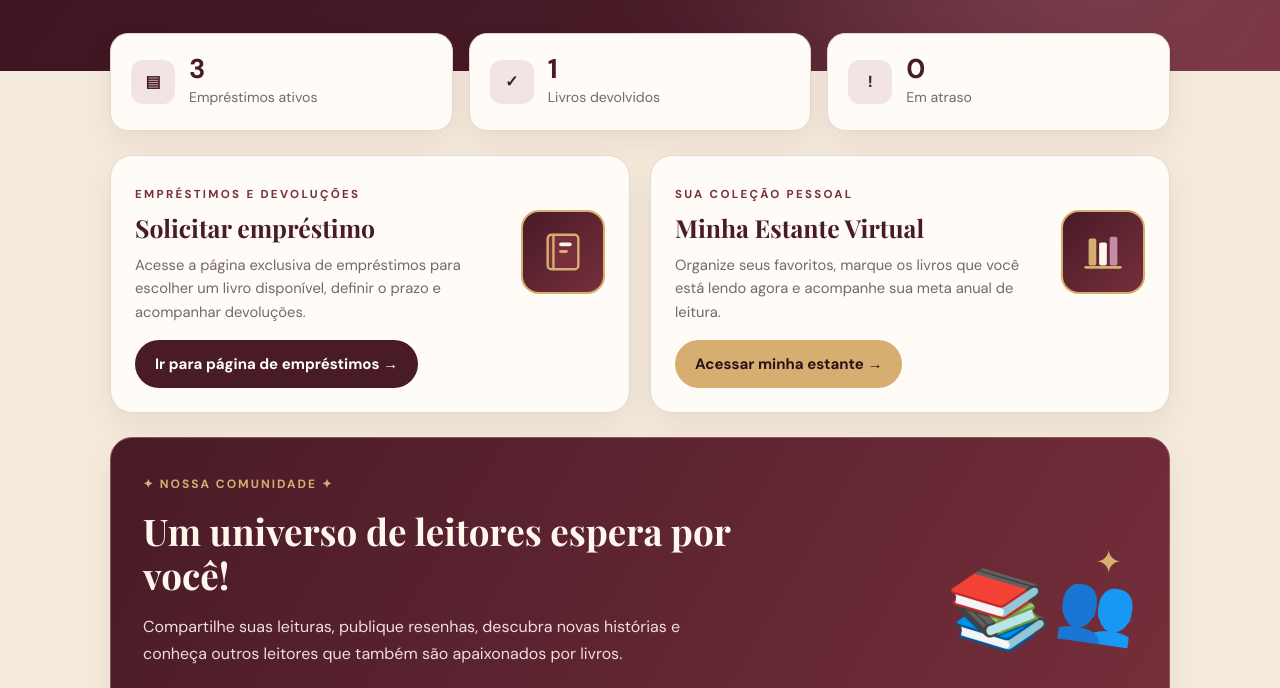
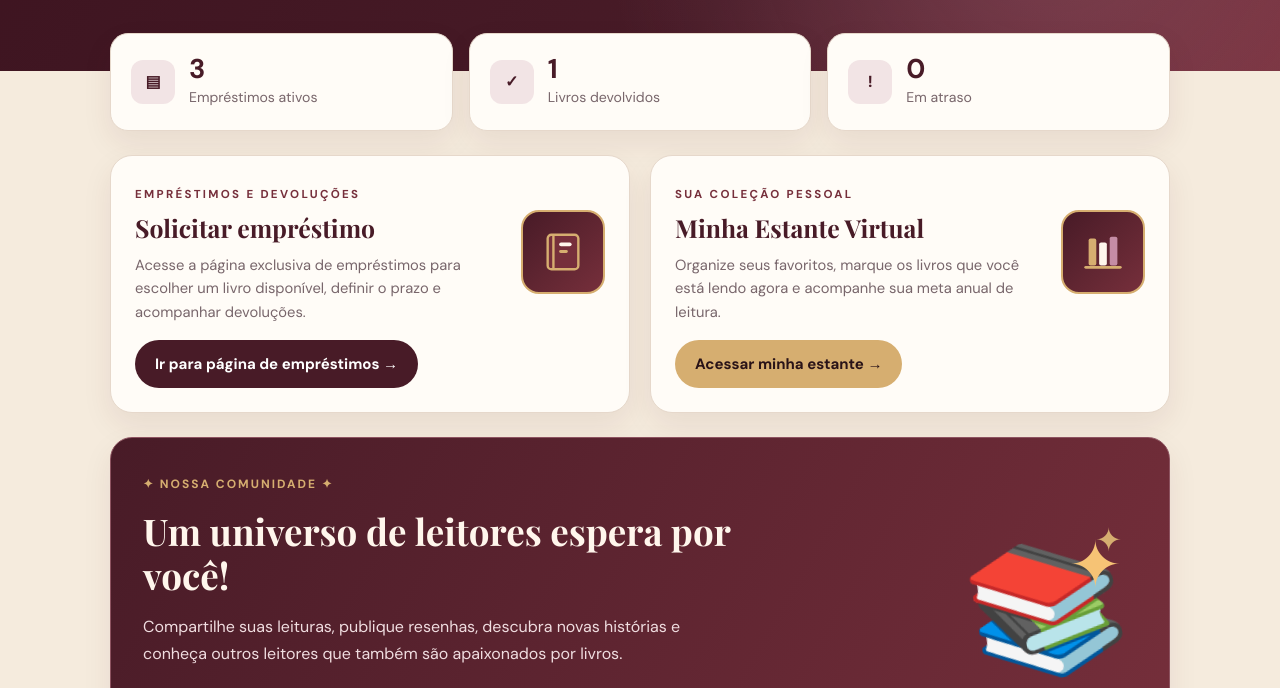
Before and after one commit to Jessiaguimaraes01/TechBook, a plain HTML site: page perfil-aluno.html in a window 1280 px wide. Shown: the part 241-929 px from the top of the page. Drawn offline with nearby package versions, Linux system fonts and the light colour scheme; a web font is replaced by a local one.

Commit message:
ajuste pequeno

```diff
--- a/perfil-aluno.html
+++ b/perfil-aluno.html
@@ -1264,13 +1264,17 @@
 }
 
 .comunidade-livro {
-    font-size: 5rem;
+    font-size: 8rem;
     transform: rotate(-10deg);
 }
 
 .comunidade-pessoas {
+    position: absolute;
+    top: 8px;
+    right: 15px;
+    color: #f6c375;
     font-size: 4rem;
-    transform: rotate(8deg);
+
 }
 
 .comunidade-brilho {
@@ -1447,7 +1451,7 @@
 
         <div class="comunidade-ilustracao" aria-hidden="true">
             <span class="comunidade-livro">📚</span>
-            <span class="comunidade-pessoas">👥</span>
+            <span class="comunidade-pessoas">✦</span>
             <span class="comunidade-brilho">✦</span>
         </div>
 
```
